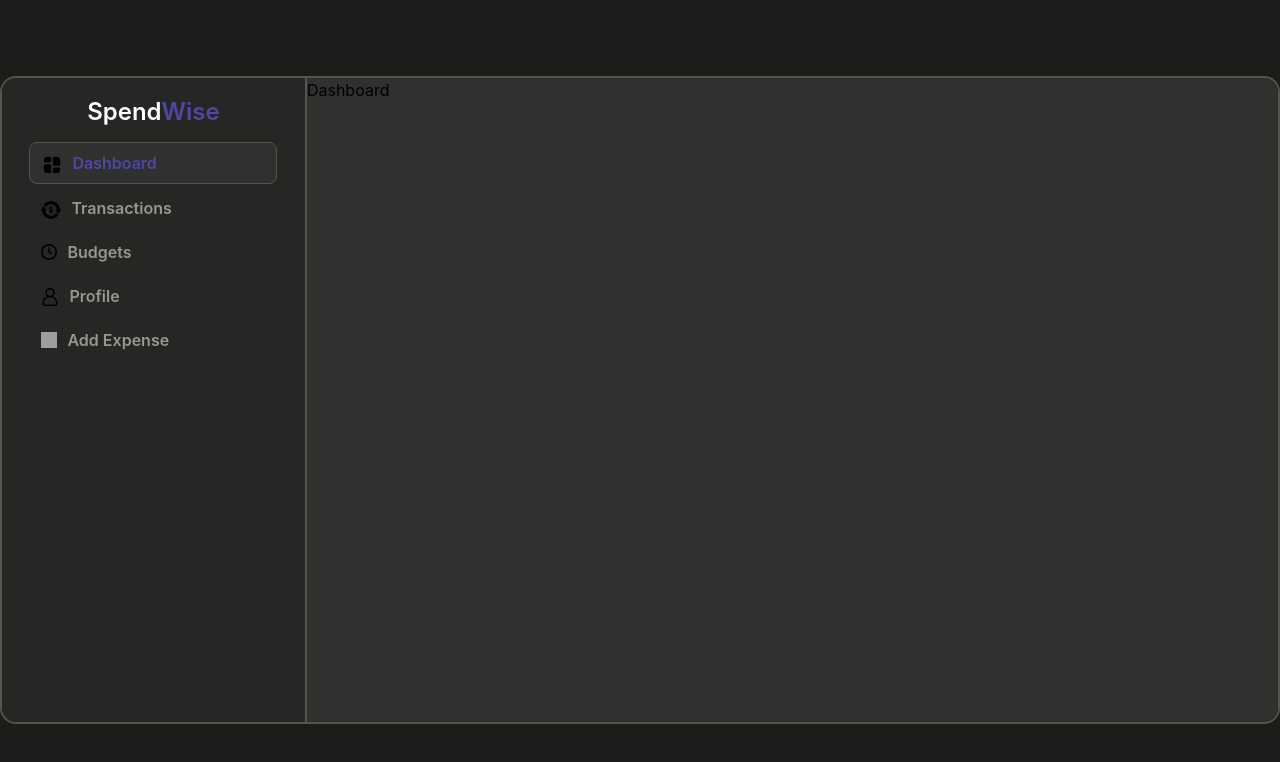
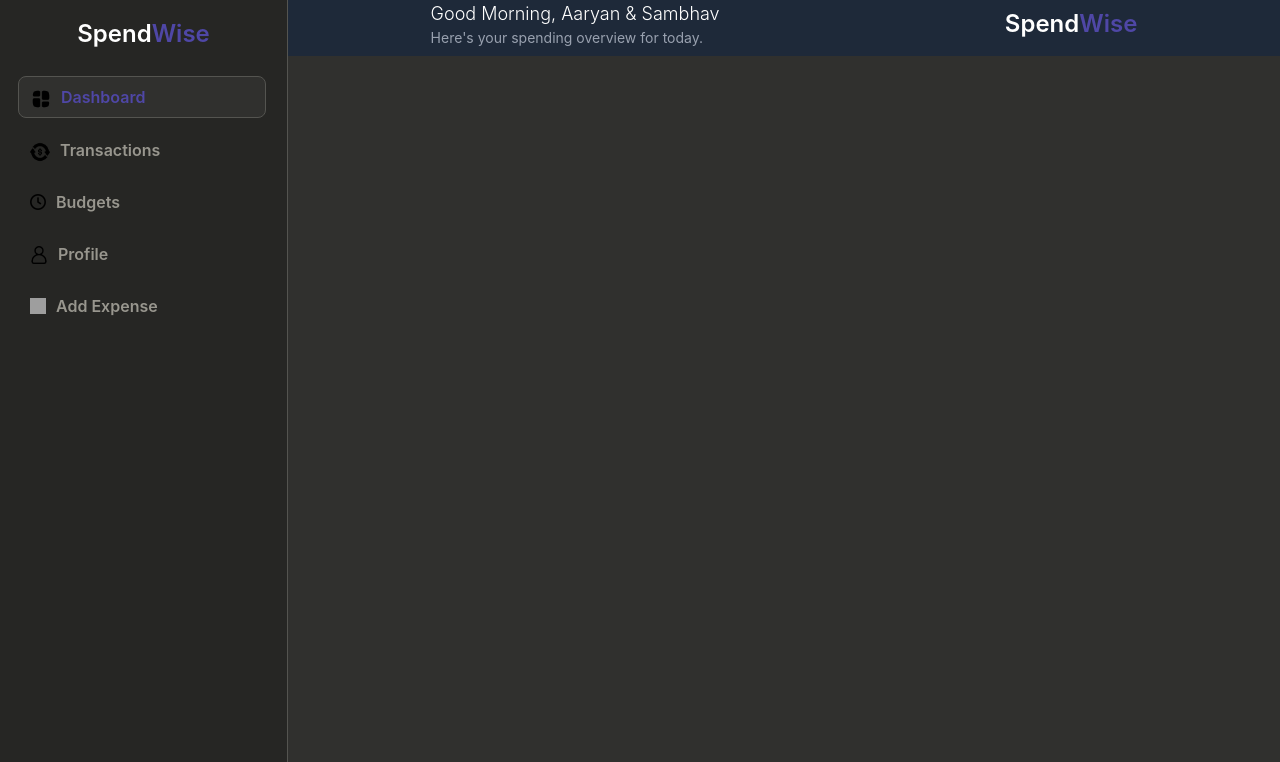
Before and after one commit to AaryanSingh31/Expense-tracker, a React (Vite) app: page / in a window 1280 px wide. Shown: the top 762 px of the page. Built offline with nearby package versions, Linux system fonts and the light colour scheme; grey boxes are pictures that could not be loaded.

Commit message:
Added Header in dashboard

```diff
--- a/src/Layout.jsx
+++ b/src/Layout.jsx
@@ -3,16 +3,15 @@ import NavBar from './components/NavBar/NavBar.jsx'
 import { Outlet } from 'react-router-dom'
 
 function Layout() {
-    return (
-        <>
-            <div className="min-h-screen flex items-center justify-center bg-[#1c1c1b]">
-                <div className=" overflow-hidden flex w-335 h-162 border-2 border-[#545450] rounded-2xl">
-                    <NavBar />
-                    <Outlet />
-                </div>
-            </div>
-        </>
-    )
+  return (
+    <div className="min-h-screen flex bg-[#1c1c1b]">
+      <NavBar />
+
+      <main className="flex-1 h-screen overflow-y-auto">
+        <Outlet />
+      </main>
+    </div>
+  );
 }
 
-export default Layout
+export default Layout;
--- a/src/components/Dashboard/Dashboard.jsx
+++ b/src/components/Dashboard/Dashboard.jsx
@@ -4,7 +4,18 @@ import {useState} from 'react'
 function Dashboard({totalSpent, budgetLeft, transactions}) {
 
   return (
-    <div className=' w-full h-full rounded-r-2xl bg-[#30302e]'>Dashboard</div>
+    <div className='w-full h-full bg-[#30302e]'>
+      <div className="mb-6 pb-2 bg-gray-800 flex justify-around">
+        <div className="wrapper">
+          <h3 className="text-white text-lg font-light ">Good Morning, Aaryan & Sambhav</h3>
+        <p className="text-gray-400 text-sm ">Here's your spending overview for today.</p>
+        </div>
+        <div className="text-white flex justify-center items-center text-2xl font-semibold">
+          Spend
+          <span className=" text-[#4f47a6] text-2xl font-semibold">Wise</span>
+        </div>
+      </div>
+    </div>
   )
 }
 
--- a/src/components/NavBar/NavBar.jsx
+++ b/src/components/NavBar/NavBar.jsx
@@ -9,13 +9,13 @@ import add from "../../assets/add.png";
 function NavBar() {
   return (
     <>
-      <div className="hidden md:block w-100 h-full border-r-2 border-[#545450] bg-[#262624]">
+      <div className="hidden md:flex md:flex-col md:w-72 h-screen border-r border-[#545450] bg-[#262624] shrink-0">
         <div className="w-full mt-4.5 text-white flex justify-center text-2xl font-semibold">
           Spend
           <span className=" text-[#4f47a6] text-2xl font-semibold">Wise</span>
         </div>
 
-        <div className="flex flex-col items-center mt-3">
+        <div className="flex flex-col px-4 mt-6 gap-2">
           <NavLink
             to="/"
             className={({ isActive }) =>
```
